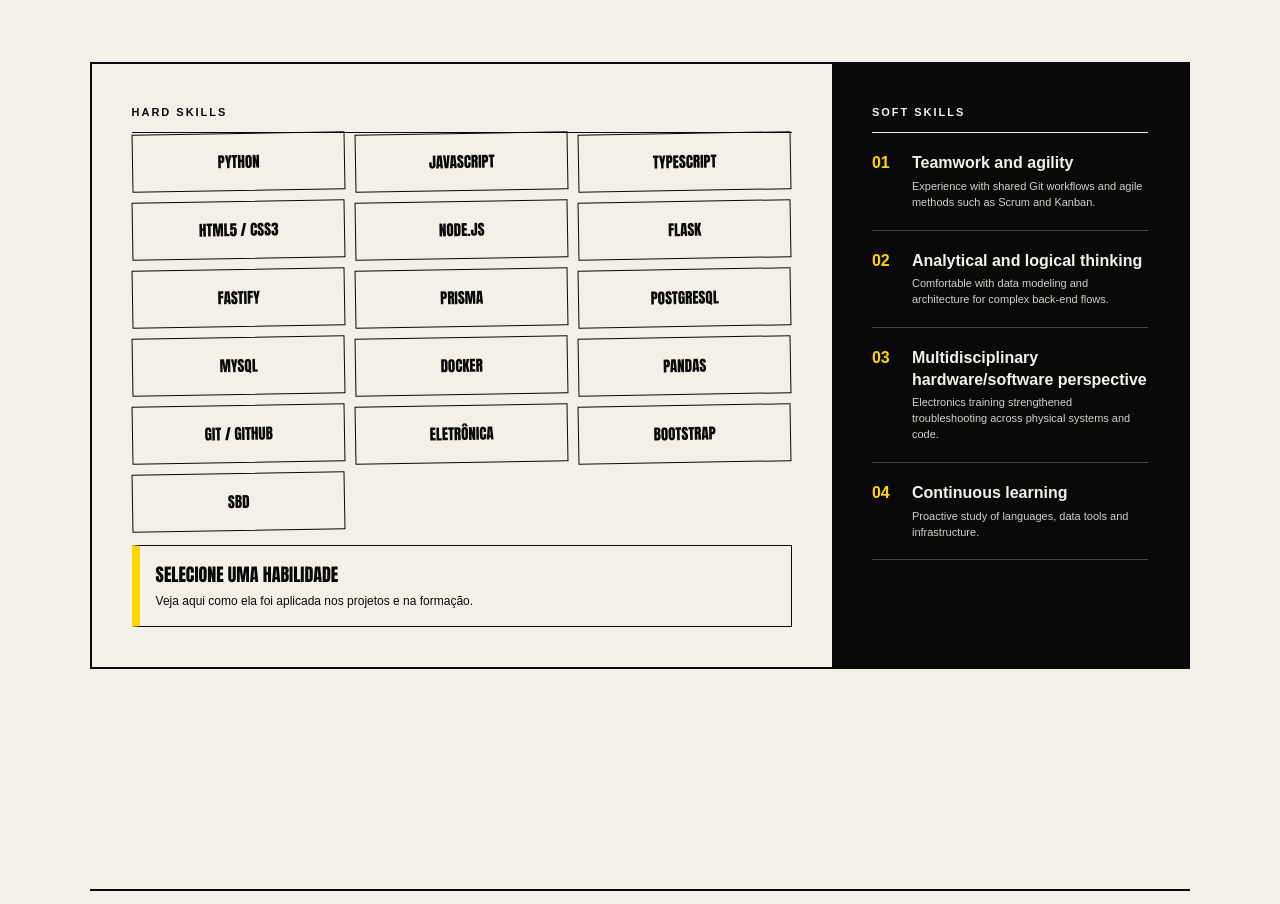
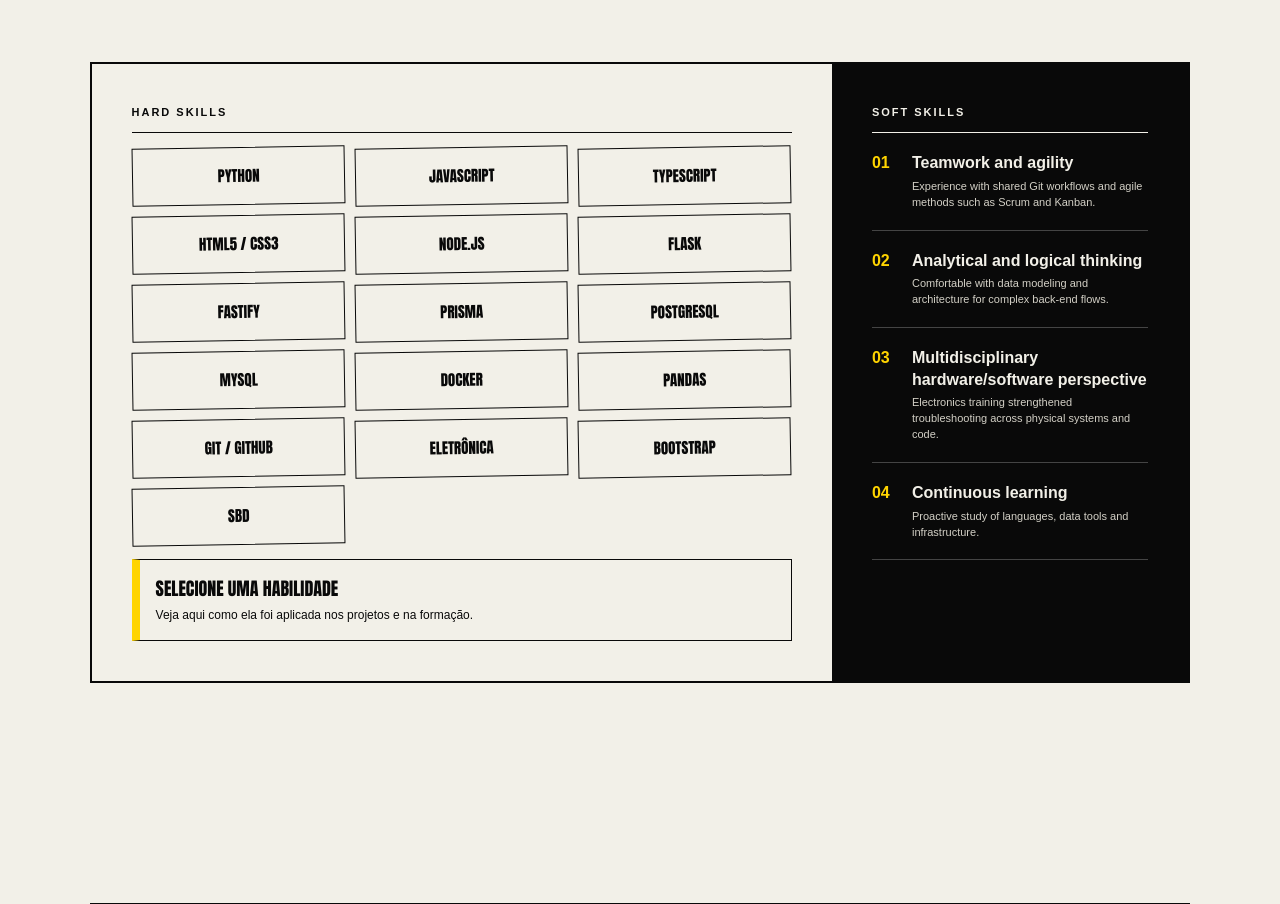
Before and after one commit to guilherme16092007/Portfolio-Guilherme-Ribeiro, a website: page index.html in a window 1280 px wide. Shown: the part 5420-6324 px from the top of the page. Drawn offline with Linux system fonts and the light colour scheme.

Commit message:
feat: adiciona novo espacamento nas hard skilss

```diff
--- a/style.css
+++ b/style.css
@@ -184,7 +184,7 @@ a:focus-visible, button:focus-visible, select:focus-visible { outline: 3px solid
 .skill-column { padding: 40px; }
 .skill-column-dark { background: var(--ink); color: var(--paper); }
 .skill-kicker { font-size: 11px; font-weight: 900; letter-spacing: .18em; border-bottom: 1px solid currentColor; padding-bottom: 12px; }
-.skill-tags { display: grid; grid-template-columns: repeat(3, minmax(0, 1fr)); align-items: start; gap: 10px; margin-top: 14    px; }
+.skill-tags { display: grid; grid-template-columns: repeat(3, minmax(0, 1fr)); align-items: start; gap: 10px; margin-top: 14px; }
 .skill-tag { width: 100%; min-height: 58px; padding: 14px 10px; border: 1px solid var(--ink); background: transparent; color: inherit; text-align: center; font-family: var(--display); font-size: clamp(15px, 1.15vw, 18px); text-transform: uppercase; transform: rotate(-1deg); cursor: pointer; transition: background .22s ease, color .22s ease, border-color .22s ease, transform .22s ease, box-shadow .22s ease; }
 .skill-tag b { display: block; font: inherit; }
 .skill-tag > span { display: none; }
```
